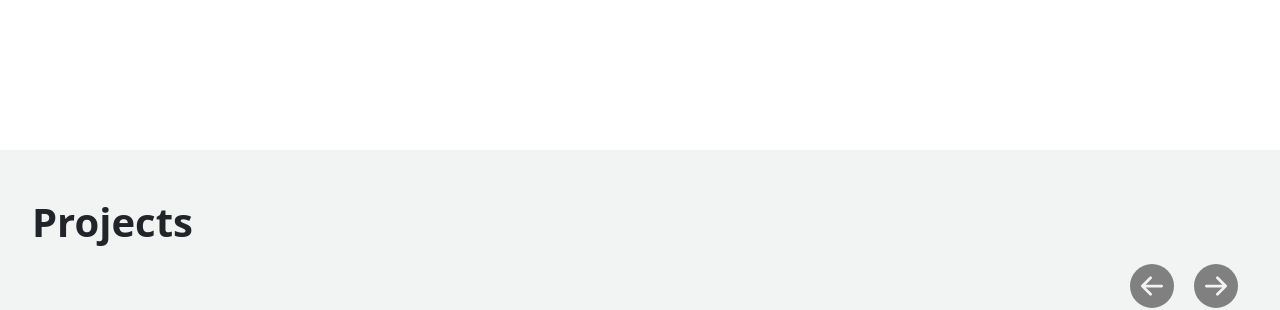
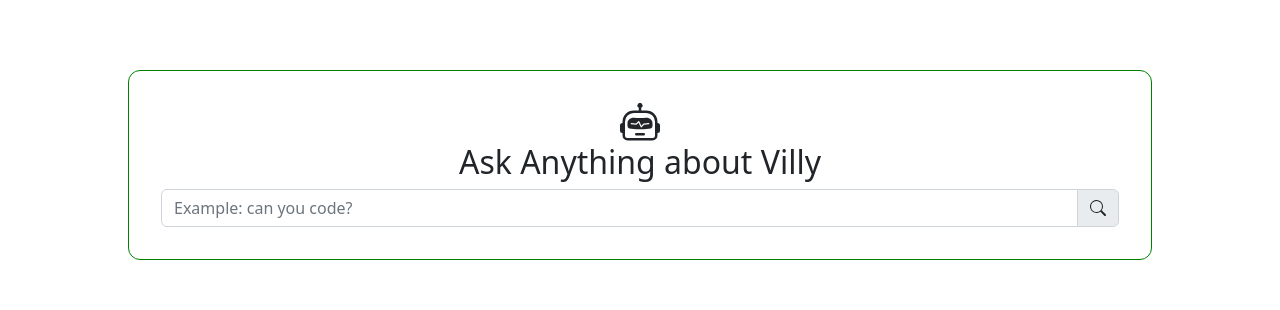
Before and after one commit to villysiu/villysiu, a React (Create React App) app: page / in a window 1280 px wide. Shown: the part 506-816 px from the top of the page. Built offline with nearby package versions, Linux system fonts and the light colour scheme.

Commit message:
added a chatbot frame

```diff
--- a/src/App.js
+++ b/src/App.js
@@ -6,12 +6,15 @@ import Skill from "./features/skill/Skill";
 import ContactForm from "./features/contact/ContactForm";
 import Footer from "./features/header/Footer";
 import SlideShow from "./features/projects/SlideShow";
+import Chatbot from "./features/chatbot/Chatbot";
 function App() {
   return (
     <div id="app">
         {/*<div id="app_content">*/}
             <Header />
+
             <AboutMe />
+            <Chatbot />
             <Projects />
 
         <Skill />
--- a/src/features/aboutme/aboutme.css
+++ b/src/features/aboutme/aboutme.css
@@ -1,6 +1,6 @@
 #aboutme {
     width: 100vw;
-    margin-bottom: 10rem;
+    margin-bottom: 5rem;
     display: flex;
     flex-direction: column;
     align-items: center;
--- /dev/null
+++ b/src/features/chatbot/Chatbot.js
@@ -0,0 +1,48 @@
+import './chatbox.css';
+import React, { useState } from 'react';
+
+import {Search, Robot} from "react-bootstrap-icons";
+import {Form, InputGroup} from 'react-bootstrap';
+
+
+const Chatbot = () =>{
+    const [loading, setLoading] = useState(false);
+    const [error, setError] = useState('');
+    const [response, setResponse] = useState('');
+    const [userInput, setUserInput] = useState('');
+    return(
+        <div id="chatbot">
+            <Robot size={40}/>
+            <h2>Ask Anything about Villy</h2>
+
+            <Form>
+                <InputGroup>
+                    <Form.Control
+                        type="text"
+                        placeholder="Example: can you code?"
+                        value={userInput}
+                        onChange={(e) => setUserInput(e.target.value)}
+                        // onKeyDown={(e) => e.key === 'Enter' && handleSubmit()}
+                    />
+                    <InputGroup.Text>
+
+                        {/* <button
+                            // className="search-btn"
+                            // onClick={handleSubmit}
+                            // disabled={!destination || loading} // Disable button if destination is empty
+                        > */}
+                            <Search
+                            // onClick={handleSubmit}
+                            // disabled={!destination || loading} // Disable button if destination is empty
+                            />
+                        {/* </button> */}
+
+
+                    </InputGroup.Text>
+                </InputGroup>
+
+            </Form>
+        </div>
+    )
+}
+export default Chatbot;
--- /dev/null
+++ b/src/features/chatbot/Question.js
@@ -0,0 +1,6 @@
+const Question = () =>{
+    return (
+        <>Question</>
+    )
+}
+export default Question
--- /dev/null
+++ b/src/features/chatbot/Response.js
@@ -0,0 +1,6 @@
+const Response = () =>{
+    return (
+        <>Response</>
+    )
+}
+export default Response
--- /dev/null
+++ b/src/features/chatbot/chatbox.css
@@ -0,0 +1,8 @@
+#chatbot {
+    width: 80%;
+    border: green 1px solid;
+    padding: 2rem;
+    border-radius: 12px;
+    text-align: center;
+    margin-bottom: 5rem;
+}
--- a/src/features/contact/ContactForm.js
+++ b/src/features/contact/ContactForm.js
@@ -1,5 +1,6 @@
 import "./contact.css"
 import {Button, Form} from "react-bootstrap";
+
 const ContactFrom = () =>{
     // const handleSubmit = (e) =>{
     //     e.preventDefault();
```
